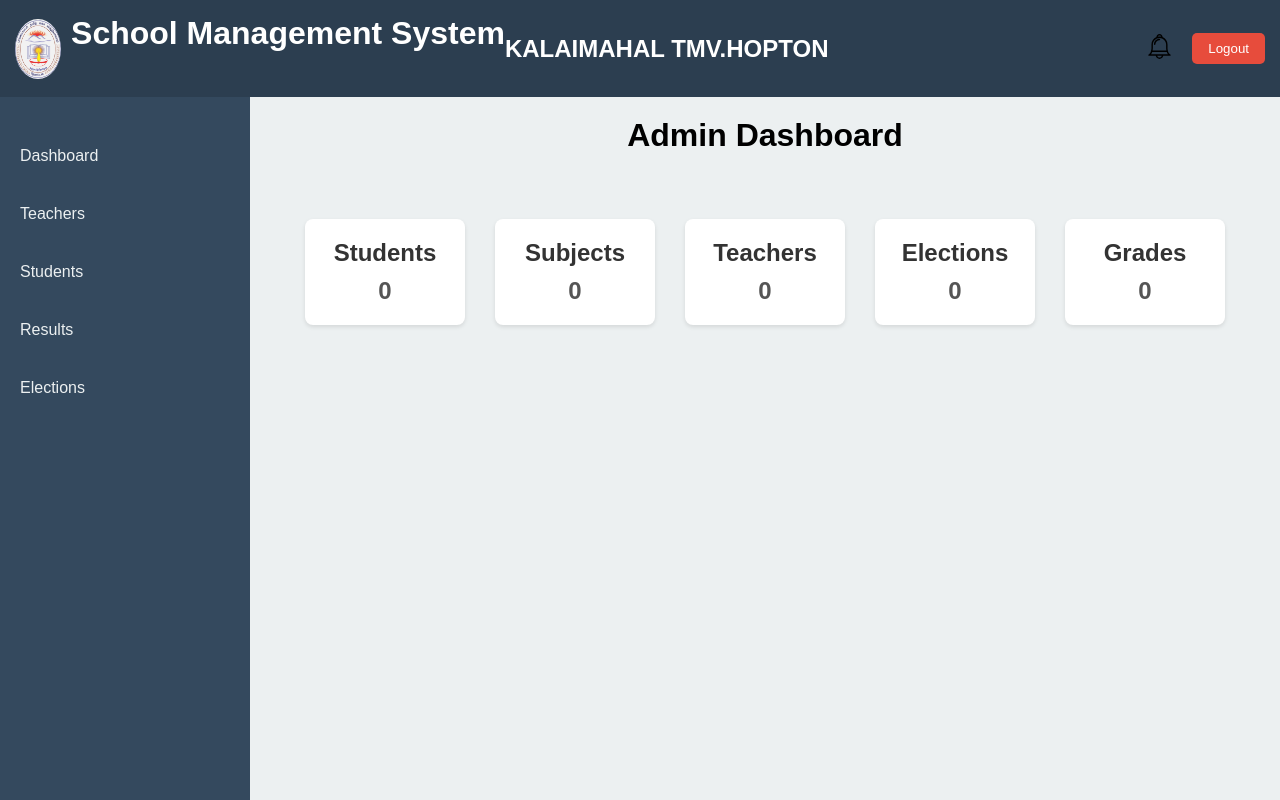
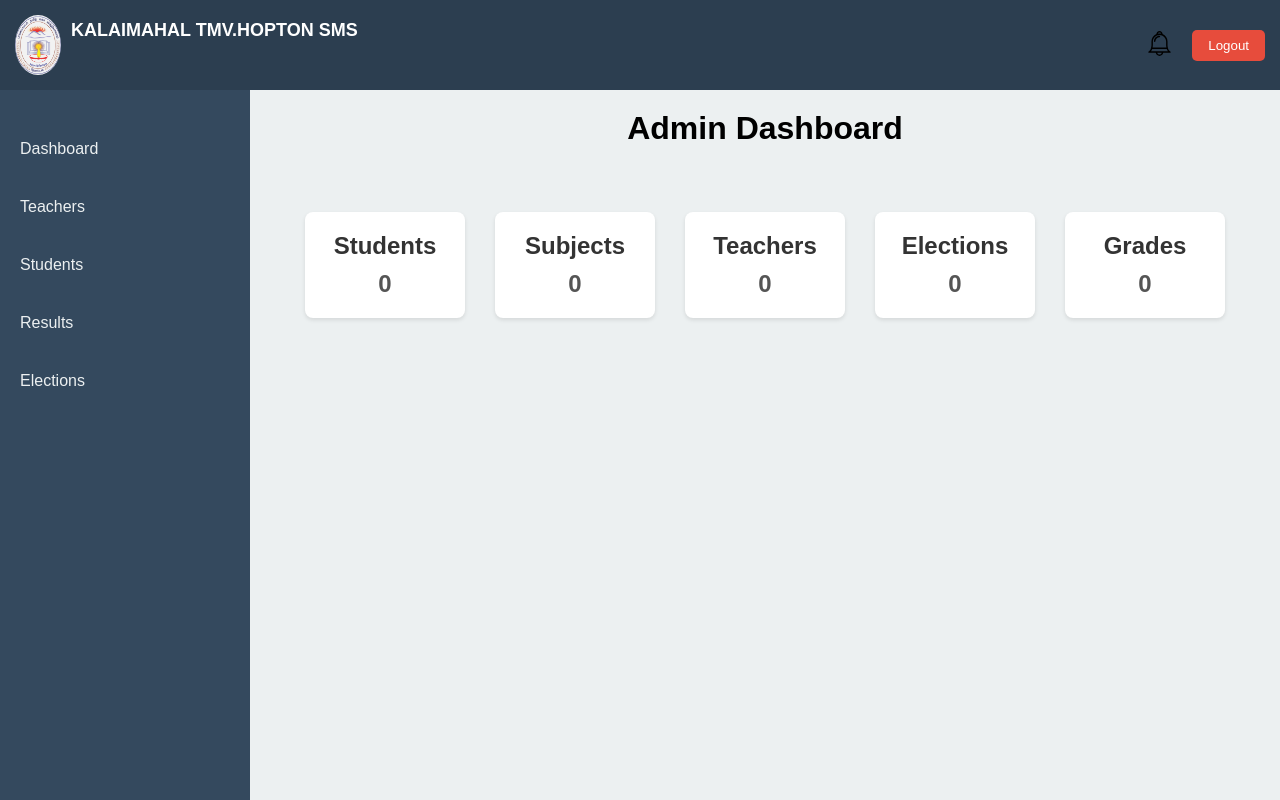
Before and after one commit to Rajika418/voting_system, a PHP site: page / in a window 1280 px wide. Run offline with PHP 8.4, Linux system fonts and the light colour scheme; some libraries are stand-ins or nearby versions.

Commit message:
modified css

```diff
--- a/client/admin/index.html
+++ b/client/admin/index.html
@@ -10,9 +10,8 @@
     <!-- Navbar -->
     <header class="navbar">
         <div class="logo">
-            <img src="./school.png" alt="Logo"> <!-- You can replace this with your actual logo -->
-            <h1>School Management System</h1> <br>
-            <h2>KALAIMAHAL TMV.HOPTON </h2>
+            <img src="./school.png" alt="Logo"> <!-- Replace with your actual logo -->
+            <h1>KALAIMAHAL TMV.HOPTON SMS</h1>
         </div>
         <div class="nav-right">
             <div class="notifications">
@@ -21,6 +20,7 @@
             <button class="logout-btn">Logout</button>
         </div>
     </header>
+
 
     <!-- Main container with sidebar and content -->
     <div class="container">
--- a/client/admin/styles/main.css
+++ b/client/admin/styles/main.css
@@ -21,18 +21,20 @@ body {
   color: #fff;
 }
 
-
 .logo {
   display: flex;
   align-items: center;
-  justify-content: space-evenly;
 }
 
 .logo img {
-  height: 60px;
+  height: 60px; /* Adjust the logo size as needed */
   margin-right: 10px;
   width: auto;
   border-radius: 50%;
+}
+
+.logo h1 {
+  font-size: 18px; /* Smaller font size for the school name */
 }
 
 .nav-right {
@@ -54,6 +56,7 @@ body {
   cursor: pointer;
   border-radius: 5px;
 }
+
 
 /* Sidebar Styles */
 .container {
```
